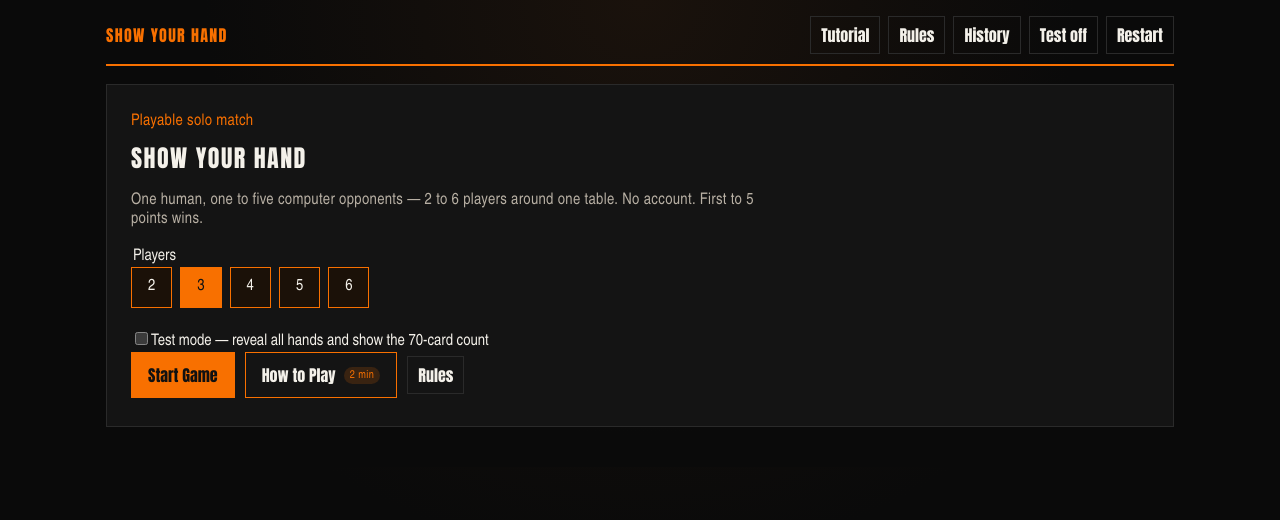
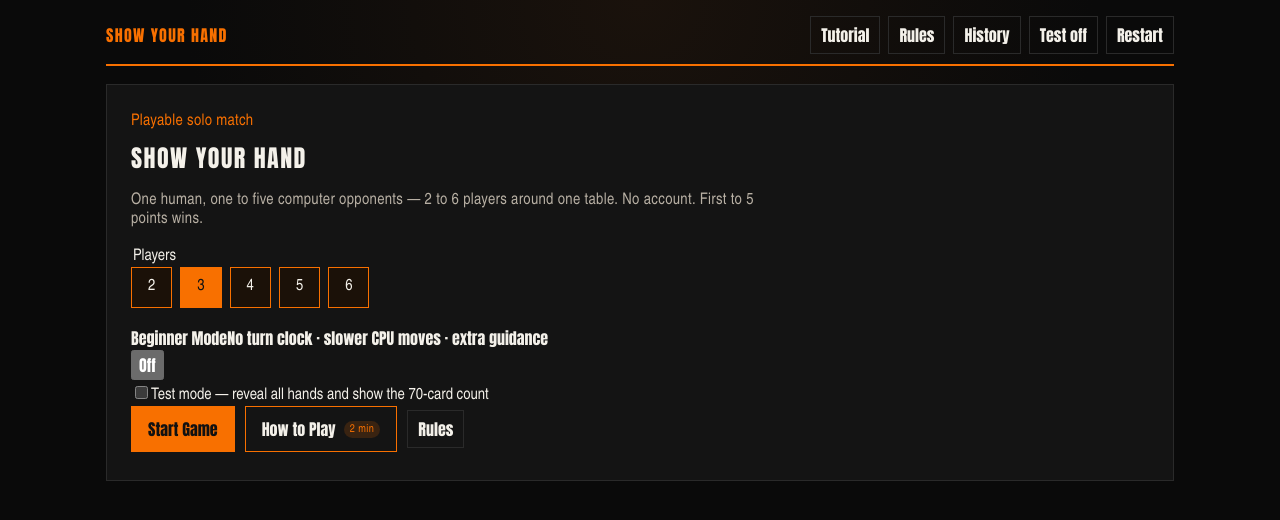
Before and after one commit to BTheCoderr/show-your-hand, a React (Vite) app: page / in a window 1280 px wide. Shown: the top 520 px of the page. Built offline with nearby package versions, Linux system fonts and the light colour scheme.

Commit message:
Add Beginner Mode option to start screen

```diff
--- a/src/ui/StartScreen.tsx
+++ b/src/ui/StartScreen.tsx
@@ -1,9 +1,11 @@
 type Props = {
   opponentCount: 1 | 2 | 3 | 4 | 5
   testMode: boolean
+  beginnerMode: boolean
   hasSave: boolean
   onCount: (count: 1 | 2 | 3 | 4 | 5) => void
   onTestMode: (value: boolean) => void
+  onBeginnerMode: (value: boolean) => void
   onStart: () => void
   onResume: () => void
   onRules: () => void
@@ -13,9 +15,11 @@ type Props = {
 export function StartScreen({
   opponentCount,
   testMode,
+  beginnerMode,
   hasSave,
   onCount,
   onTestMode,
+  onBeginnerMode,
   onStart,
   onResume,
   onRules,
@@ -43,6 +47,20 @@ export function StartScreen({
           ))}
         </div>
       </fieldset>
+      <div className="syh-mode-card">
+        <div>
+          <strong>Beginner Mode</strong>
+          <span>No turn clock · slower CPU moves · extra guidance</span>
+        </div>
+        <button
+          type="button"
+          className={`syh-mode-toggle ${beginnerMode ? 'is-on' : ''}`}
+          aria-pressed={beginnerMode}
+          onClick={() => onBeginnerMode(!beginnerMode)}
+        >
+          {beginnerMode ? 'On' : 'Off'}
+        </button>
+      </div>
       <label className="syh-check">
         <input
           type="checkbox"
```
